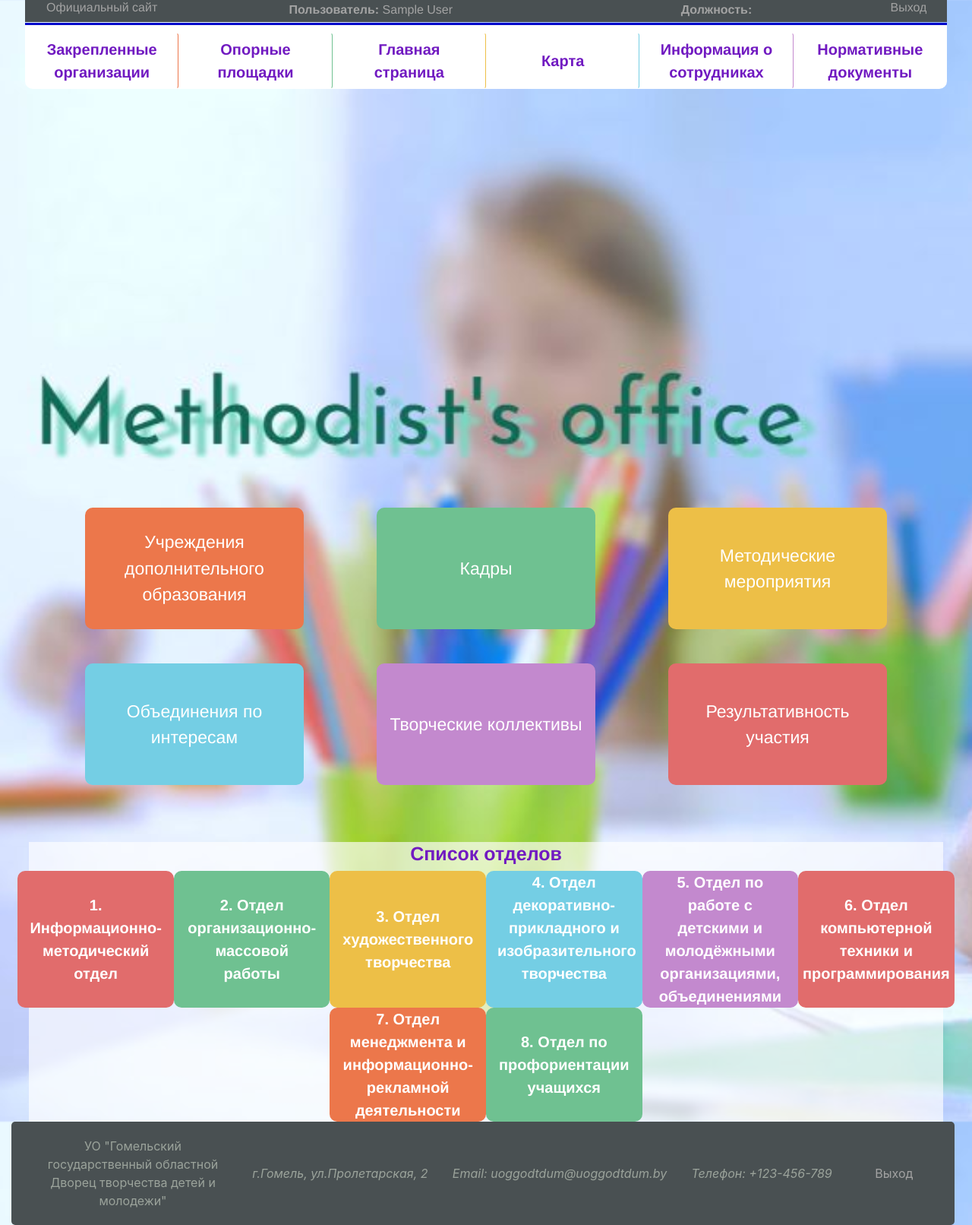
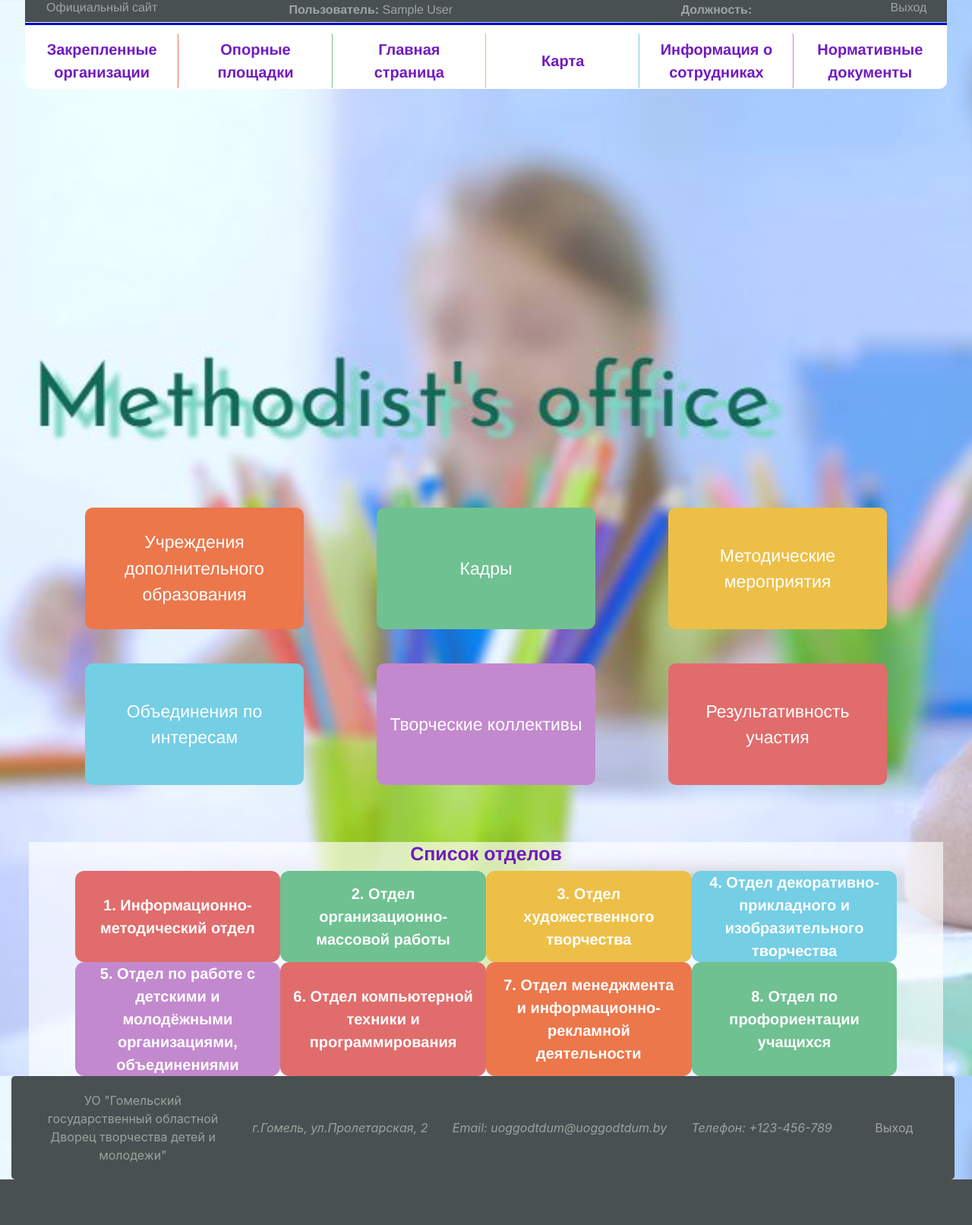
Before and after one commit to suph4rd/DDTProject, a Django app: page /create-team-view/ in a window 1280 px wide. Shown: the whole page at 76% size. After the commit the page ends 1552 px from the top, so only its background shows below. Run offline with Django 3.2, Linux system fonts and the light colour scheme; the visitor is signed in with stand-in values (Sample User, id 1); some libraries are stand-ins or nearby versions.

Commit message:
fix: style change

```diff
--- a/templates/core/create_team.html
+++ b/templates/core/create_team.html
@@ -3,37 +3,48 @@
 {% block second_menu %}
     <h1 class=" center bolt " style="font-size: 25px; color: #711ac1; font-family:'Helvetica Neue', Helvetica, Arial, sans-serif;">Список отделов</h1>
     <div class="row year" style="
-    justify-content: center;" >
-        <a class=" col col-general bolt" style=" background-color: #e16c6c; font-size: 20px; color: white; font-family: 'Helvetica Neue', Helvetica, Arial, sans-serif;display: flex;
+    display: -ms-flexbox;
+
+    display: flex;
+    -ms-flex-wrap: wrap;
+    margin-right: -15px;
+    margin-left: -15px;
+    flex-wrap: wrap;
+    flex-direction: row;
+    justify-content: space-between;
+    width: 90%;
+    margin: 0 auto;" >
+        <a class=" col-3 bolt" style="text-align: center; border-radius:12px; background-color: #e16c6c; font-size: 20px; color: white; font-family: 'Helvetica Neue', Helvetica, Arial, sans-serif;display: flex;
     justify-content: center;
     align-items: center;
+    width: 33%;
    "href="http://gomelpalace.by/informacionno-metodicheskij-otdel/">
             1. Информационно-методический отдел
         </a> <br/>
-        <a class=" col-2 col-general bolt" style="  font-size: 20px;color: white; background-color: #6fc191; font-family: 'Helvetica Neue', Helvetica, Arial, sans-serif;display: flex;
+        <a class=" col-3 bolt" style="     text-align: center; border-radius:12px; font-size: 20px;color: white; background-color: #6fc191; font-family: 'Helvetica Neue', Helvetica, Arial, sans-serif;display: flex;
     justify-content: center;
-    align-items: center;"href="http://gomelpalace.by/otdely/otdel-organizacionno-massovoj-raboty/">
+    align-items: center; width: 33%;"href="http://gomelpalace.by/otdely/otdel-organizacionno-massovoj-raboty/">
             2. Отдел организационно-массовой работы
         </a> <br/>
-        <a class="col-2 col-general bolt" style="font-size: 20px; color: white;background-color: #edbf47; font-family: 'Helvetica Neue', Helvetica, Arial, sans-serif;display: flex;
+        <a class="col-3 bolt" style=" text-align: center; border-radius:12px;font-size: 20px; color: white;background-color: #edbf47; font-family: 'Helvetica Neue', Helvetica, Arial, sans-serif;display: flex;
     justify-content: center;
-    align-items: center;"href="http://gomelpalace.by/otdely/otdel-xudozhestvennogo-tvorchestva/">
+    align-items: center;width: 33%;"href="http://gomelpalace.by/otdely/otdel-xudozhestvennogo-tvorchestva/">
             3. Отдел художественного творчества
         </a> <br/>
-        <a class="col-2 col-general bolt"style="font-size: 20px; color: white;background-color: #74cee4; font-family: 'Helvetica Neue', Helvetica, Arial, sans-serif;isplay: flex;
-    justify-content: center; align-items: center;" href="http://gomelpalace.by/otdely/otdel-dekorativno-prikladnogo-i-izobrazitelnogo-tvorchestva/">
+        <a class="col-3 bolt"style=" text-align: center; border-radius:12px;font-size: 20px; color: white;background-color: #74cee4; font-family: 'Helvetica Neue', Helvetica, Arial, sans-serif;isplay: flex;
+    justify-content: center; align-items: center;width: 33%;" href="http://gomelpalace.by/otdely/otdel-dekorativno-prikladnogo-i-izobrazitelnogo-tvorchestva/">
             4. Отдел декоративно-прикладного и изобразительного творчества
         </a> <br/>
-        <a class="col-2 col-general bolt" style="font-size: 20px;color: white; background-color: #c389ce; font-family: 'Helvetica Neue', Helvetica, Arial, sans-serif; display: flex; justify-content: center; align-items: center;"href="http://gomelpalace.by/otdely/otdel-po-rabote-s-detskimi-i-molodyozhnymi-organizaciyami-obedineniyami/">
+        <a class="col-3 bolt" style="text-align: center; border-radius:12px;font-size: 20px;color: white; background-color: #c389ce; font-family: 'Helvetica Neue', Helvetica, Arial, sans-serif; display: flex; justify-content: center; align-items: center; width: 33%;"href="http://gomelpalace.by/otdely/otdel-po-rabote-s-detskimi-i-molodyozhnymi-organizaciyami-obedineniyami/">
             5. Отдел по работе с детскими и молодёжными организациями, объединениями
         </a> <br/>
-        <a class="col-2 col-general bolt"style="font-size: 20px; color: white;background-color: #e16c6c; font-family: 'Helvetica Neue', Helvetica, Arial, sans-serif; display: flex; justify-content: center; align-items: center;" href="http://gomelpalace.by/otdely/otdel-kompyuternoj-texniki-i-programmirovaniya/">
+        <a class="col-3 bolt"style="text-align: center; border-radius:12px;font-size: 20px; color: white;background-color: #e16c6c; font-family: 'Helvetica Neue', Helvetica, Arial, sans-serif; display: flex; justify-content: center; align-items: center; width: 33%;" href="http://gomelpalace.by/otdely/otdel-kompyuternoj-texniki-i-programmirovaniya/">
             6. Отдел компьютерной техники и программирования
         </a> <br/>
-        <a class="col-2 col-general bolt"style="font-size: 20px;color: white; background-color: #ec774b; font-family: 'Helvetica Neue', Helvetica, Arial, sans-serif; display: flex; justify-content: center; align-items: center;" href="http://gomelpalace.by/otdely/otdel-menedzhmenta-i-informacionno-reklamnoj-deyatelnosti/">
+        <a class="col-3 bolt"style="text-align: center; border-radius:12px;font-size: 20px;color: white; background-color: #ec774b; font-family: 'Helvetica Neue', Helvetica, Arial, sans-serif; display: flex; justify-content: center; align-items: center; width: 33%;" href="http://gomelpalace.by/otdely/otdel-menedzhmenta-i-informacionno-reklamnoj-deyatelnosti/">
             7. Отдел менеджмента и информационно-рекламной деятельности
         </a> <br/>
-        <a class="col-2 col-general bolt" style="font-size: 20px;color: white; background-color: #6fc191; font-family: 'Helvetica Neue', Helvetica, Arial, sans-serif; display: flex; justify-content: center; align-items: center;"href="http://gomelpalace.by/otdel-po-proforientacii-uchashhixsya/">
+        <a class="col-3 bolt" style="text-align: center; border-radius:12px;font-size: 20px;color: white; background-color: #6fc191; font-family: 'Helvetica Neue', Helvetica, Arial, sans-serif; display: flex; justify-content: center; align-items: center; width: 33%;"href="http://gomelpalace.by/otdel-po-proforientacii-uchashhixsya/">
             8. Отдел по профориентации учащихся
         </a> <br/>
     </div>
--- a/templates/core/general.html
+++ b/templates/core/general.html
@@ -88,7 +88,7 @@ background-color:white;
         </div>
 </div>
 <div class="container-fuild">
-    <div class="standart-content">
+    <div class="standart-content" >
 
     {% block content %}
         <div class="general-contect">
--- a/templates/core/map.html
+++ b/templates/core/map.html
@@ -2,7 +2,7 @@
 {% load static %}
 {% block title %}Карта Гомельской области{% endblock %}
 {% block content %}
-<div style="    background-color: #bad5dc;">
+<div style="    background-color: #bad5dc;     height: 100vh;">
     <h1 class=" center" style= "color: #711ac1;font-family: 'Helvetica Neue',Helvetica, Arial, sans-serif;" >Карта Гомельской области</h1>
 
     <div>
--- a/templates/core/npa.html
+++ b/templates/core/npa.html
@@ -10,7 +10,7 @@
     font-family: 'Helvetica Neue', Helvetica, Arial, sans-serif;
     flex-direction: column;
     flex-wrap: wrap;
-    align-items: center;">
+    align-items: left;">
     {% for item in queryset %}
         <p class="free-mono" style="margin: 0;
     margin-bottom: -3vh;">
--- a/templates/core/staff.html
+++ b/templates/core/staff.html
@@ -15,7 +15,9 @@
 
     {% if queryset %}
         {% for item in queryset %}
-            <p class="free-mono">{{ forloop.counter }}. {{ item.name }} - {{ item.value }}</p>
+            <p class="free-mono" style="color: #711acd;
+    font-size: 20px;
+    font-weight: bold;">{{ forloop.counter }}. {{ item.name }} - {{ item.value }}</p>
         {% endfor %}
     {% endif %}
 </div>
```
Also changed, not shown: templates/core/support_platform.html (+7 -7 lines), templates/core/union_interes.html (+7 -3 lines), templates/core/user_organizations.html (+7 -4 lines).
